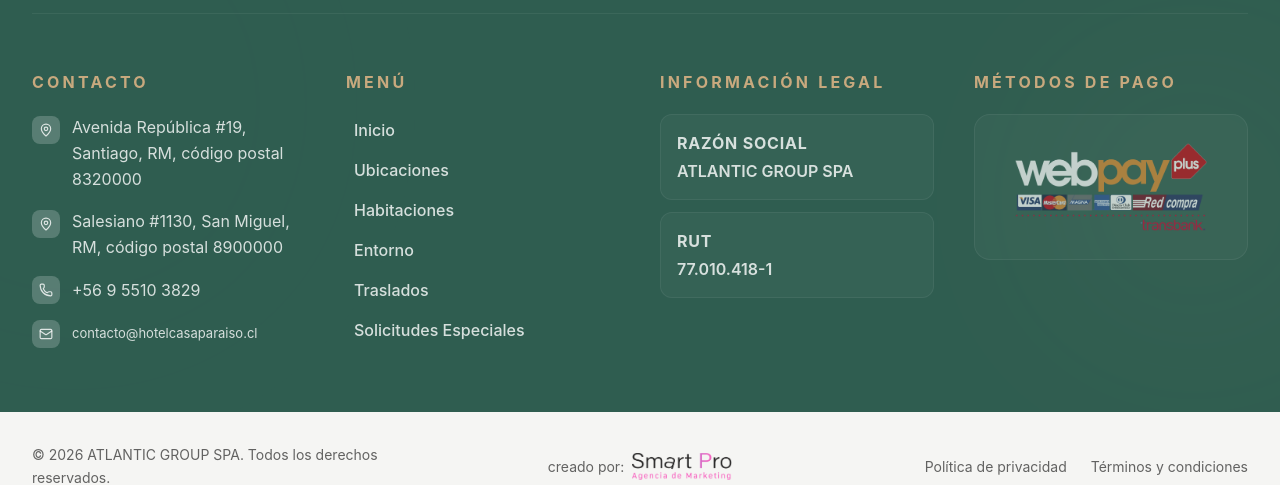
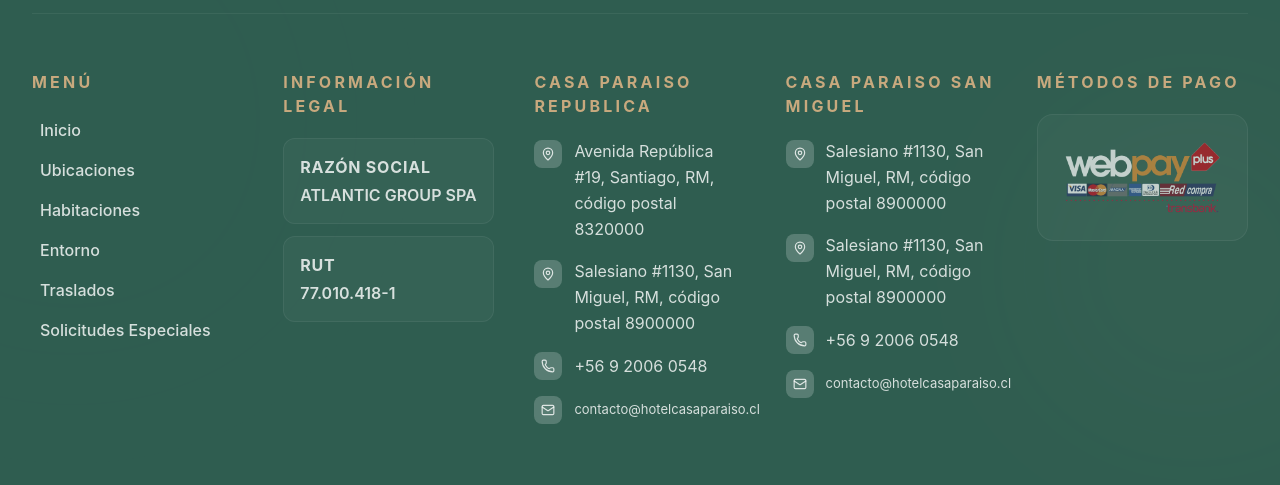
Before and after one commit to SoyAlfredoDev/smartPro-hotelCasaParaiso, a Next.js app: page /checkout in a window 1280 px wide. Shown: the part 716-1201 px from the top of the page. Built offline with nearby package versions, Linux system fonts and the light colour scheme; no server answers.

Commit message:
update footer

```diff
--- a/app/admin/page.tsx
+++ b/app/admin/page.tsx
@@ -7,7 +7,7 @@ import BookingsAdmin from "@/components/admin/BookingsAdmin";
 import { AnimatePresence, motion } from "framer-motion";
 
 export default function AdminPage() {
-  const [activeTab, setActiveTab] = useState<"rooms" | "bookings">("rooms");
+  const [activeTab, setActiveTab] = useState<"rooms" | "bookings">("bookings");
 
   return (
     <div className="min-h-screen bg-[#1a1a1a]">
--- a/components/Footer.tsx
+++ b/components/Footer.tsx
@@ -49,10 +49,24 @@ export default function Footer() {
     whatsapp: "56955103829",
   };
 
+  const hotelRepublica = {
+    address: "Avenida República #19, Santiago, RM, código postal 8320000",
+    email: "contacto@hotelcasaparaiso.cl",
+    phone: "+56 9 2258 3522",
+    whatsapp: "56922583522",
+  };
+
+  const hotelSanMiguel = {
+    address: "Salesiano #1130, San Miguel, RM, código postal 8900000",
+    email: "contacto@hotelcasaparaiso.cl",
+    phone: "+56 9 2006 0548",
+    whatsapp: "56920060548",
+  };
+
   /* ── Smooth scroll ── */
   const scrollToSection = (
     e: React.MouseEvent<HTMLAnchorElement>,
-    href: string
+    href: string,
   ) => {
     if (pathname === "/") {
       e.preventDefault();
@@ -99,8 +113,8 @@ export default function Footer() {
                 className="bg-surface rounded-lg my-[-20px] p-2 w-[200px]"
               />
               <p className="mt-3 max-w-md font-inter text-[18px] leading-relaxed text-white/90">
-              Hotel boutique con enfoque en comodidad, ubicación y experiencia.
-              Tu hogar lejos de casa en Santiago.
+                Hotel boutique con enfoque en comodidad, ubicación y
+                experiencia. Tu hogar lejos de casa en Santiago.
               </p>
             </div>
 
@@ -139,58 +153,8 @@ export default function Footer() {
             initial="hidden"
             whileInView="visible"
             viewport={{ once: false, margin: "-60px" }}
-          className="grid grid-cols-1 gap-10 sm:grid-cols-2 lg:grid-cols-4"
+            className="grid grid-cols-1 gap-10 sm:grid-cols-2 lg:grid-cols-5"
           >
-          {/* Contact */}
-          <motion.div variants={itemVariants}>
-            <h3 className="font-inter text-[16px] font-bold uppercase tracking-[0.2em] text-[#c8a97e]">
-              Contacto
-            </h3>
-
-            <ul className="mt-5 space-y-4">
-              <li className="flex items-start gap-3">
-                <div className="mt-0.5 flex h-7 w-7 shrink-0 items-center justify-center rounded-lg bg-white/20">
-                  <MapPin className="h-3.5 w-3.5 text-white/80" />
-                </div>
-                <span className="font-inter text-[16px] leading-relaxed text-white/80">
-                  {company.address}
-                </span>
-              </li>
-              <li className="flex items-start gap-3">
-                <div className="mt-0.5 flex h-7 w-7 shrink-0 items-center justify-center rounded-lg bg-white/20">
-                  <MapPin className="h-3.5 w-3.5 text-white/80" />
-                </div>
-                <span className="font-inter text-[16px] leading-relaxed text-white/80">
-                  {company.address2}
-                </span>
-              </li>
-              <li className="flex items-center gap-3">
-                <div className="flex h-7 w-7 shrink-0 items-center justify-center rounded-lg bg-white/20">
-                  <Phone className="h-3.5 w-3.5 text-white/80" />
-                </div>
-                <a
-                  href={`https://wa.me/${company.whatsapp}`}
-                  className="font-inter text-[16px] text-white/80 transition-colors duration-300 hover:text-[#c8a97e]"
-                  target="_blank"
-                  rel="noopener noreferrer"
-                >
-                  {company.phone}
-                </a>
-              </li>
-              <li className="flex items-center gap-3">
-                <div className="flex h-7 w-7 shrink-0 items-center justify-center rounded-lg bg-white/20">
-                  <Mail className="h-3.5 w-3.5 text-white/80" />
-                </div>
-                <Link
-                  href={`mailto:${company.email}`}
-                  className="font-inter text-[13px] text-white/80 transition-colors duration-300 hover:text-[#c8a97e]"
-                >
-                  {company.email}
-                </Link>
-              </li>
-            </ul>
-          </motion.div>
-
             {/* Quick Links / Menu */}
             <motion.div variants={itemVariants}>
               <h3 className="font-inter text-[16px] font-bold uppercase tracking-[0.2em] text-[#c8a97e]">
@@ -210,7 +174,6 @@ export default function Footer() {
                 ))}
               </nav>
             </motion.div>
-
             {/* Legal Info */}
             <motion.div variants={itemVariants}>
               <h3 className="font-inter text-[16px] font-bold uppercase tracking-[0.2em] text-[#c8a97e]">
@@ -235,6 +198,105 @@ export default function Footer() {
                 </div>
               </div>
             </motion.div>
+            {/* Contact Casa Paraiso Republica */}
+            <motion.div variants={itemVariants}>
+              <h3 className="font-inter text-[16px] font-bold uppercase tracking-[0.2em] text-[#c8a97e]">
+                Casa Paraiso Republica
+              </h3>
+
+              <ul className="mt-5 space-y-4">
+                <li className="flex items-start gap-3">
+                  <div className="mt-0.5 flex h-7 w-7 shrink-0 items-center justify-center rounded-lg bg-white/20">
+                    <MapPin className="h-3.5 w-3.5 text-white/80" />
+                  </div>
+                  <span className="font-inter text-[16px] leading-relaxed text-white/80">
+                    {hotelRepublica.address}
+                  </span>
+                </li>
+                <li className="flex items-start gap-3">
+                  <div className="mt-0.5 flex h-7 w-7 shrink-0 items-center justify-center rounded-lg bg-white/20">
+                    <MapPin className="h-3.5 w-3.5 text-white/80" />
+                  </div>
+                  <span className="font-inter text-[16px] leading-relaxed text-white/80">
+                    {hotelSanMiguel.address}
+                  </span>
+                </li>
+                <li className="flex items-center gap-3">
+                  <div className="flex h-7 w-7 shrink-0 items-center justify-center rounded-lg bg-white/20">
+                    <Phone className="h-3.5 w-3.5 text-white/80" />
+                  </div>
+                  <a
+                    href={`https://wa.me/${hotelSanMiguel.whatsapp}`}
+                    className="font-inter text-[16px] text-white/80 transition-colors duration-300 hover:text-[#c8a97e]"
+                    target="_blank"
+                    rel="noopener noreferrer"
+                  >
+                    {hotelSanMiguel.phone}
+                  </a>
+                </li>
+                <li className="flex items-center gap-3">
+                  <div className="flex h-7 w-7 shrink-0 items-center justify-center rounded-lg bg-white/20">
+                    <Mail className="h-3.5 w-3.5 text-white/80" />
+                  </div>
+                  <Link
+                    href={`mailto:${hotelSanMiguel.email}`}
+                    className="font-inter text-[13px] text-white/80 transition-colors duration-300 hover:text-[#c8a97e]"
+                  >
+                    {hotelSanMiguel.email}
+                  </Link>
+                </li>
+              </ul>
+            </motion.div>
+
+            {/* Contact Casa Paraiso San Miguel */}
+            <motion.div variants={itemVariants}>
+              <h3 className="font-inter text-[16px] font-bold uppercase tracking-[0.2em] text-[#c8a97e]">
+                Casa Paraiso San Miguel
+              </h3>
+
+              <ul className="mt-5 space-y-4">
+                <li className="flex items-start gap-3">
+                  <div className="mt-0.5 flex h-7 w-7 shrink-0 items-center justify-center rounded-lg bg-white/20">
+                    <MapPin className="h-3.5 w-3.5 text-white/80" />
+                  </div>
+                  <span className="font-inter text-[16px] leading-relaxed text-white/80">
+                    {hotelSanMiguel.address}
+                  </span>
+                </li>
+                <li className="flex items-start gap-3">
+                  <div className="mt-0.5 flex h-7 w-7 shrink-0 items-center justify-center rounded-lg bg-white/20">
+                    <MapPin className="h-3.5 w-3.5 text-white/80" />
+                  </div>
+                  <span className="font-inter text-[16px] leading-relaxed text-white/80">
+                    {hotelSanMiguel.address}
+                  </span>
+                </li>
+                <li className="flex items-center gap-3">
+                  <div className="flex h-7 w-7 shrink-0 items-center justify-center rounded-lg bg-white/20">
+                    <Phone className="h-3.5 w-3.5 text-white/80" />
+                  </div>
+                  <a
+                    href={`https://wa.me/${hotelSanMiguel.whatsapp}`}
+                    className="font-inter text-[16px] text-white/80 transition-colors duration-300 hover:text-[#c8a97e]"
+                    target="_blank"
+                    rel="noopener noreferrer"
+                  >
+                    {hotelSanMiguel.phone}
+                  </a>
+                </li>
+                <li className="flex items-center gap-3">
+                  <div className="flex h-7 w-7 shrink-0 items-center justify-center rounded-lg bg-white/20">
+                    <Mail className="h-3.5 w-3.5 text-white/80" />
+                  </div>
+                  <Link
+                    href={`mailto:${hotelSanMiguel.email}`}
+                    className="font-inter text-[13px] text-white/80 transition-colors duration-300 hover:text-[#c8a97e]"
+                  >
+                    {hotelSanMiguel.email}
+                  </Link>
+                </li>
+              </ul>
+            </motion.div>
 
             {/* Payment Methods */}
             <motion.div variants={itemVariants}>
@@ -252,10 +314,7 @@ export default function Footer() {
               </div>
             </motion.div>
           </motion.div>
-
-
         </div>
-
       </footer>
 
       {/* Bottom Bar */}
@@ -271,7 +330,9 @@ export default function Footer() {
           <div className="order-3 flex-1 md:order-1">
             <p className="font-inter text-[14px] leading-relaxed text-black/60">
               © {currentYear} {company.name}.{" "}
-          <span className="block sm:inline">Todos los derechos reservados.</span>
+              <span className="block sm:inline">
+                Todos los derechos reservados.
+              </span>
             </p>
           </div>
 
--- a/components/admin/BookingsAdmin.tsx
+++ b/components/admin/BookingsAdmin.tsx
@@ -189,6 +189,7 @@ export default function BookingsAdmin() {
     const matchSearch =
       b.guestName.toLowerCase().includes(search.toLowerCase()) ||
       b.guestEmail.toLowerCase().includes(search.toLowerCase()) ||
+      b.id.toLowerCase().includes(search.toLowerCase()) ||
       b.room?.name?.toLowerCase().includes(search.toLowerCase());
     const matchStatus = statusFilter === "todas" || b.status === statusFilter;
     return matchSearch && matchStatus;
@@ -364,6 +365,14 @@ export default function BookingsAdmin() {
                   >
                     <StatusIcon size={12} /> {sc.label}
                   </div>
+                  {/* ID */}
+                  <p className="text-md text-center text-red-500 truncate min-w-[100px]">
+                    {booking.id}
+                  </p>
+                  {/* Hotel */}
+                  <p className="text-lg text-center text-white/30 truncate min-w-[100px]">
+                    hotel
+                  </p>
                   {/* Guest */}
                   <div className="flex-1 min-w-0">
                     <p className="text-sm font-semibold text-white truncate">
```
Also changed, not shown: components/NavBar.tsx (+15 -1 lines), components/events/EventsHeader.tsx (+5 -5 lines), public/assets/restaurants.ts (+4 -7 lines), app/reservaciones/page.tsx (renamed from app/booking/page.tsx). Lines whose indentation alone changed are shown as unchanged.
